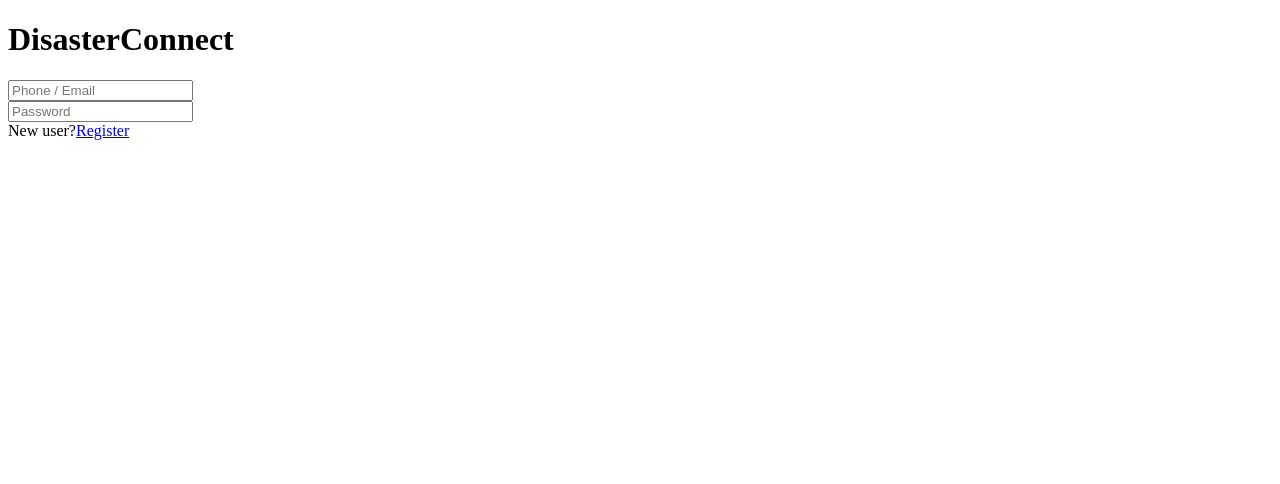
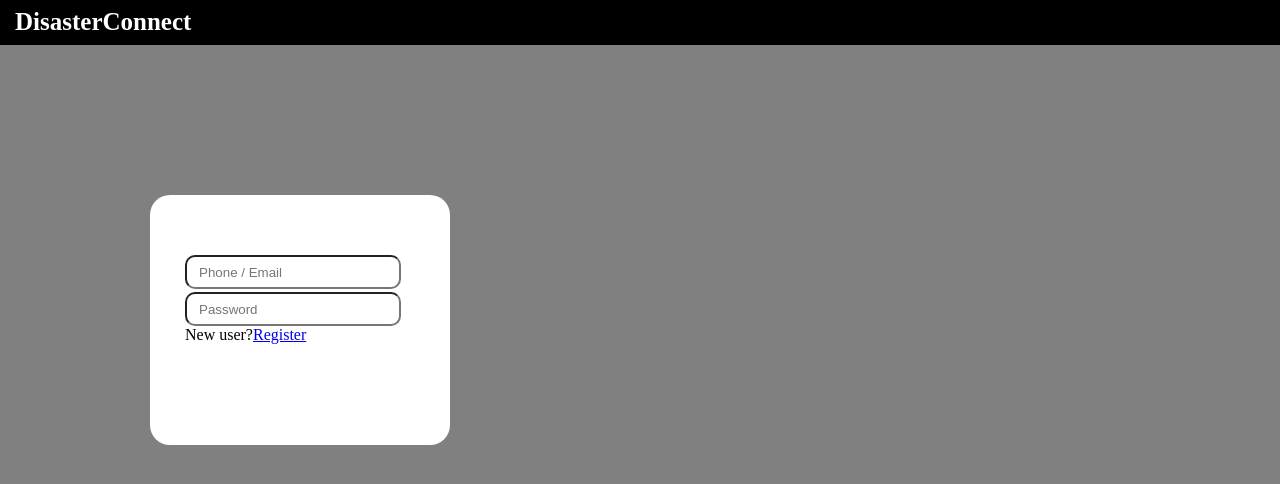
Before and after one commit to harshitfarkare2024-art/DisasterConnect, a plain HTML site: page index.html in a window 1280 px wide. Drawn offline with Linux system fonts and the light colour scheme.

Commit message:
Update HTML to reference index.css and index.js

```diff
--- a/index.html
+++ b/index.html
@@ -2,25 +2,22 @@
 <html>
   <head>
     <title>Hello, World!</title>
-    <link rel="stylesheet" href="styles.css" />
+    <link rel="stylesheet" href="index.css" />
   </head>
   <body>
     <div id="header">
       <h1>DisasterConnect</h1>
-      </div>
+    </div>
     <div id="login_card">
       <form id="form">
-        <input type="text" placeholder="Phone / Email" id="contact">
-        <br>
-        <input type="password" placeholder="Password " id="pass">
-        <br>
+        <input type="text" placeholder="Phone / Email" id="contact" />
+        <br />
+        <input type="password" placeholder="Password" id="pass" />
+        <br />
         <label>New user?<a href="register.html">Register</a></label>
       </form>
     </div>
 
-
-
-
-      <script src="script.js"></script>
+    <script src="index.js"></script>
   </body>
 </html>
```
